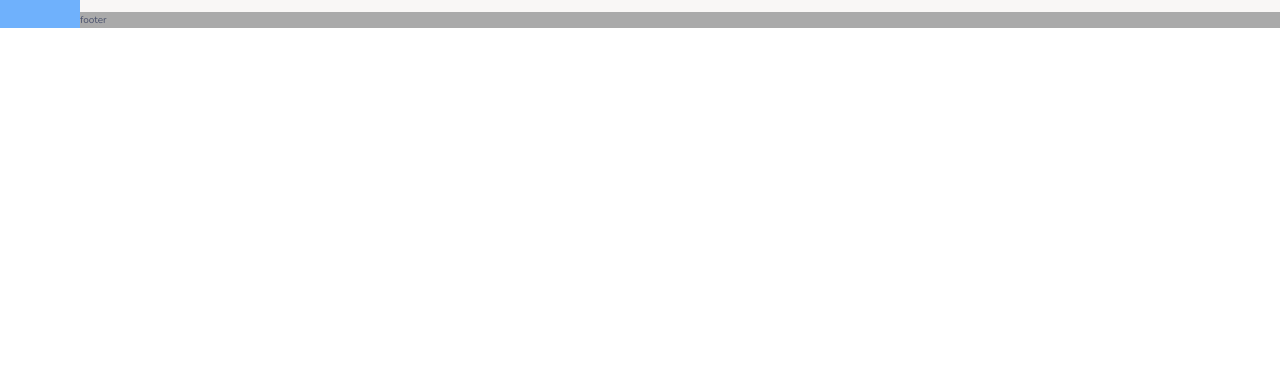
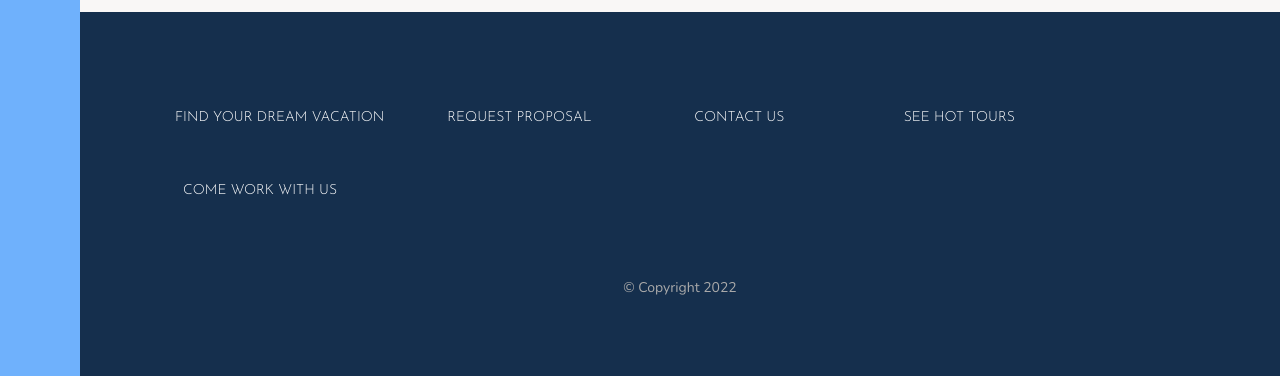
Before and after one commit to anastasiya1155/snork, a website: page index.html in a window 1280 px wide. Shown: the part 3698-4074 px from the top of the page. Before the commit the page ends 3726 px from the top, so only its background shows below. Drawn offline with nearby package versions, Linux system fonts and the light colour scheme.

Commit message:
add footer

```diff
--- a/index.html
+++ b/index.html
@@ -326,7 +326,18 @@
       <img src="img/story-2.jpeg" alt="Gallery image 14" class="gallery__img">
     </figure>
   </section>
-  <footer class="footer">footer</footer>
+  <footer class="footer">
+    <ul class="nav">
+      <li class="nav__item"><a href="#" class="nav__link">Find your dream vacation</a></li>
+      <li class="nav__item"><a href="#" class="nav__link">Request proposal</a></li>
+      <li class="nav__item"><a href="#" class="nav__link">Contact us</a></li>
+      <li class="nav__item"><a href="#" class="nav__link">See hot tours</a></li>
+      <li class="nav__item"><a href="#" class="nav__link">Come work with us</a></li>
+    </ul>
+    <p class="copyright">
+      &copy; Copyright 2022
+    </p>
+  </footer>
 </body>
 
 </html>
--- a/sass/_footer.scss
+++ b/sass/_footer.scss
@@ -1,4 +1,40 @@
 .footer {
-  background-color: $color-grey-light-2;
+  background-color: $color-secondary;
   grid-column: full-start / full-end;
+
+  padding: 8rem;
 }
+
+.nav {
+  list-style: none;
+  display: flex;
+  gap: 2rem;
+  flex-wrap: wrap;
+
+  &__link:link,
+  &__link:visited {
+    min-width: 20rem;
+    font-size: 1.4rem;
+    color: #fff;
+    text-decoration: none;
+    font-family: $font-display;
+    text-transform: uppercase;
+    text-align: center;
+    padding: 1.5rem;
+    display: block;
+    transition: all .2s;
+
+    &:hover,
+    &:active {
+      background-color: rgba(255, 255, 255, 0.05);
+      transform: translateY(-3px);
+    }
+  }
+}
+
+.copyright {
+  font-size: 1.4rem;
+  color: $color-grey-light-2;
+  margin-top: 6rem;
+  text-align: center;
+}
```
Also changed, not shown: css/style.css.
